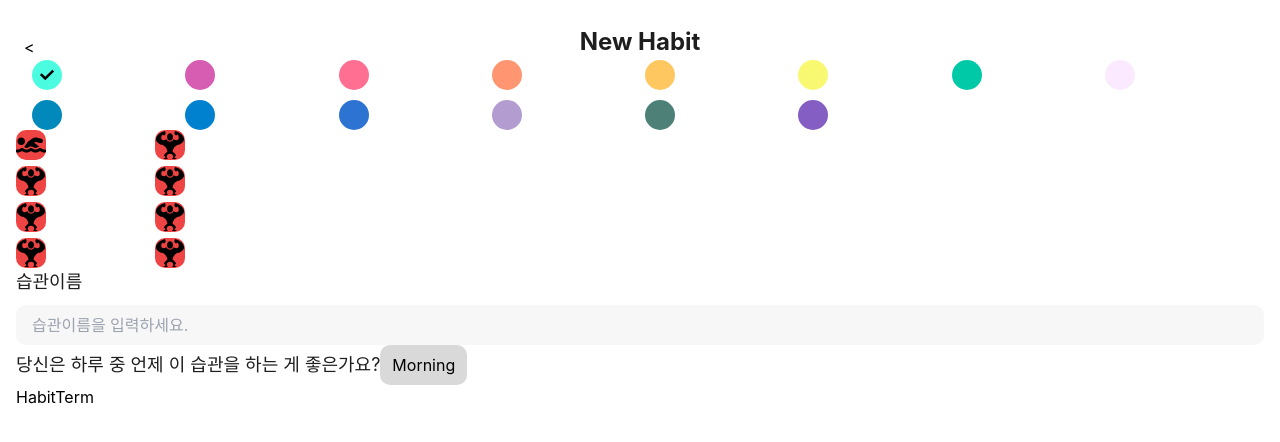
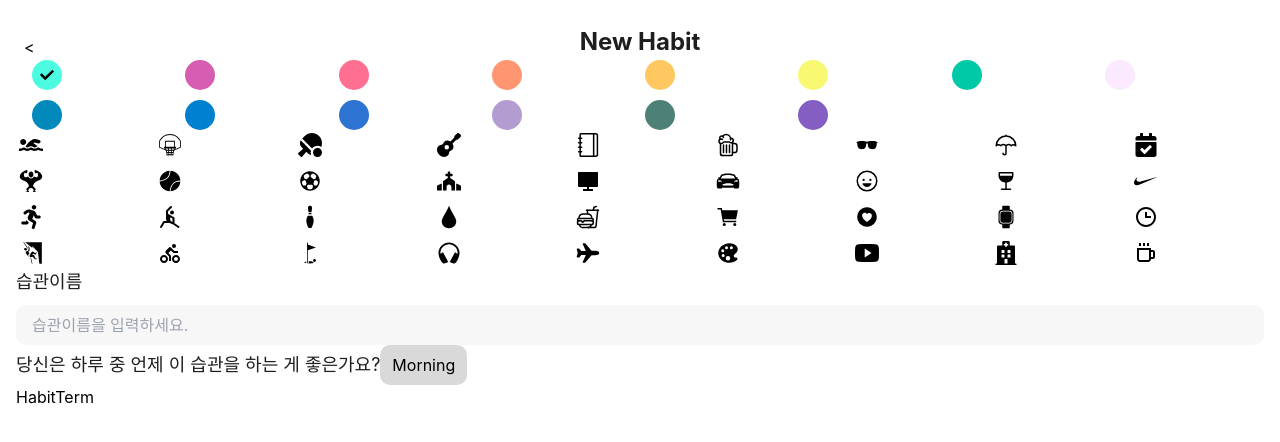
Before and after one commit to woo5ni-developer/daily-habit, a React (Create React App) app: page /set in a window 1280 px wide. Shown: the top 442 px of the page. Built offline with nearby package versions, Linux system fonts and the light colour scheme.

Commit message:
icon set

```diff
--- a/src/components/ButtonIconField.tsx
+++ b/src/components/ButtonIconField.tsx
@@ -30,9 +30,9 @@ const ButtonColorField: FC<ButtonIconFieldProps> = ({ data, handleClick }) => {
         <button
           key={idx}
           type="button"
-          className="w-[30px] h-[30px] rounded-[10px] bg-red-500"
+          className="w-[30px] h-[30px] rounded-[10px]"
           onClick={() => BtnHandler(icon)}>
-          <IconContext.Provider value={{ size: '30px' }}>
+          <IconContext.Provider value={{ size: '30px', style: { padding: '3px' } }}>
             {React.createElement(icon.icon)}
           </IconContext.Provider>
         </button>
--- a/src/data/response.ts
+++ b/src/data/response.ts
@@ -1,8 +1,46 @@
 import { ColorType, NavType, IconFieldType } from '../lib/type'
 
 //icon
-import { FaSwimmer } from 'react-icons/fa'
-import { GiMuscleUp } from 'react-icons/gi'
+import {
+  FaSwimmer,
+  FaRunning,
+  FaTableTennis,
+  FaGuitar,
+  FaChurch,
+  FaHospital,
+  FaCalendarCheck,
+} from 'react-icons/fa'
+import {
+  GiMuscleUp,
+  GiMountainClimbing,
+  GiBasketballBasket,
+  GiTennisBall,
+  GiBowlingPin,
+  GiGolfFlag,
+  GiWaterDrop,
+} from 'react-icons/gi'
+import { GrYoga } from 'react-icons/gr'
+import { BiCycling, BiTime, BiCoffee } from 'react-icons/bi'
+import { SlNotebook } from 'react-icons/sl'
+import { SiNike } from 'react-icons/si'
+import { RiComputerFill } from 'react-icons/ri'
+import {
+  IoFootball,
+  IoHeadsetSharp,
+  IoFastFoodOutline,
+  IoAirplane,
+  IoBeerOutline,
+  IoCarSportSharp,
+  IoCartSharp,
+  IoColorPaletteSharp,
+  IoGlasses,
+  IoHappyOutline,
+  IoHeartCircleSharp,
+  IoLogoYoutube,
+  IoUmbrellaOutline,
+  IoWine,
+  IoWatch,
+} from 'react-icons/io5'
 
 //nav
 export const navList: NavType[] = [
@@ -70,32 +108,172 @@ export const iconList: IconFieldType[] = [
   },
   {
     id: 3,
-    name: 'MuscleUp',
-    icon: GiMuscleUp,
+    name: 'Running',
+    icon: FaRunning,
   },
   {
     id: 4,
-    name: 'MuscleUp',
-    icon: GiMuscleUp,
+    name: 'MountainClimbing',
+    icon: GiMountainClimbing,
   },
   {
     id: 5,
-    name: 'MuscleUp',
-    icon: GiMuscleUp,
+    name: 'BasketballBasket',
+    icon: GiBasketballBasket,
   },
   {
     id: 6,
-    name: 'MuscleUp',
-    icon: GiMuscleUp,
+    name: 'TennisBall',
+    icon: GiTennisBall,
   },
   {
     id: 7,
-    name: 'MuscleUp',
-    icon: GiMuscleUp,
+    name: 'Yoga',
+    icon: GrYoga,
   },
   {
     id: 8,
-    name: 'MuscleUp',
-    icon: GiMuscleUp,
+    name: 'Cycling',
+    icon: BiCycling,
+  },
+  {
+    id: 9,
+    name: 'TableTennis',
+    icon: FaTableTennis,
+  },
+  {
+    id: 10,
+    name: 'Football',
+    icon: IoFootball,
+  },
+  {
+    id: 11,
+    name: 'BowlingPin',
+    icon: GiBowlingPin,
+  },
+  {
+    id: 12,
+    name: 'GolfFlag',
+    icon: GiGolfFlag,
+  },
+  {
+    id: 13,
+    name: 'Guitar',
+    icon: FaGuitar,
+  },
+  {
+    id: 14,
+    name: 'Church',
+    icon: FaChurch,
+  },
+  {
+    id: 15,
+    name: 'WaterDrop',
+    icon: GiWaterDrop,
+  },
+  {
+    id: 16,
+    name: 'HeadsetSharp',
+    icon: IoHeadsetSharp,
+  },
+  {
+    id: 17,
+    name: 'Notebook',
+    icon: SlNotebook,
+  },
+  {
+    id: 18,
+    name: 'ComputerFill',
+    icon: RiComputerFill,
+  },
+  {
+    id: 19,
+    name: 'FastFoodOutline',
+    icon: IoFastFoodOutline,
+  },
+  {
+    id: 20,
+    name: 'Airplane',
+    icon: IoAirplane,
+  },
+  {
+    id: 21,
+    name: 'BeerOutline',
+    icon: IoBeerOutline,
+  },
+  {
+    id: 22,
+    name: 'CarSportSharp',
+    icon: IoCarSportSharp,
+  },
+  {
+    id: 23,
+    name: 'CartSharp',
+    icon: IoCartSharp,
+  },
+  {
+    id: 24,
+    name: 'ColorPaletteSharp',
+    icon: IoColorPaletteSharp,
+  },
+  {
+    id: 25,
+    name: 'Glasses',
+    icon: IoGlasses,
+  },
+  {
+    id: 26,
+    name: 'HappyOutline',
+    icon: IoHappyOutline,
+  },
+  {
+    id: 27,
+    name: 'HeartCircleSharp',
+    icon: IoHeartCircleSharp,
+  },
+  {
+    id: 28,
+    name: 'LogoYoutube',
+    icon: IoLogoYoutube,
+  },
+  {
+    id: 29,
+    name: 'UmbrellaOutline',
+    icon: IoUmbrellaOutline,
+  },
+  {
+    id: 30,
+    name: 'Wine',
+    icon: IoWine,
+  },
+  {
+    id: 31,
+    name: 'Watch',
+    icon: IoWatch,
+  },
+  {
+    id: 32,
+    name: 'Hospital',
+    icon: FaHospital,
+  },
+  {
+    id: 33,
+    name: 'CalendarCheck',
+    icon: FaCalendarCheck,
+  },
+  {
+    id: 34,
+    name: 'Nike',
+    icon: SiNike,
+  },
+  {
+    id: 35,
+    name: 'Time',
+    icon: BiTime,
+  },
+  {
+    id: 36,
+    name: 'Coffee',
+    icon: BiCoffee,
   },
 ]
```
